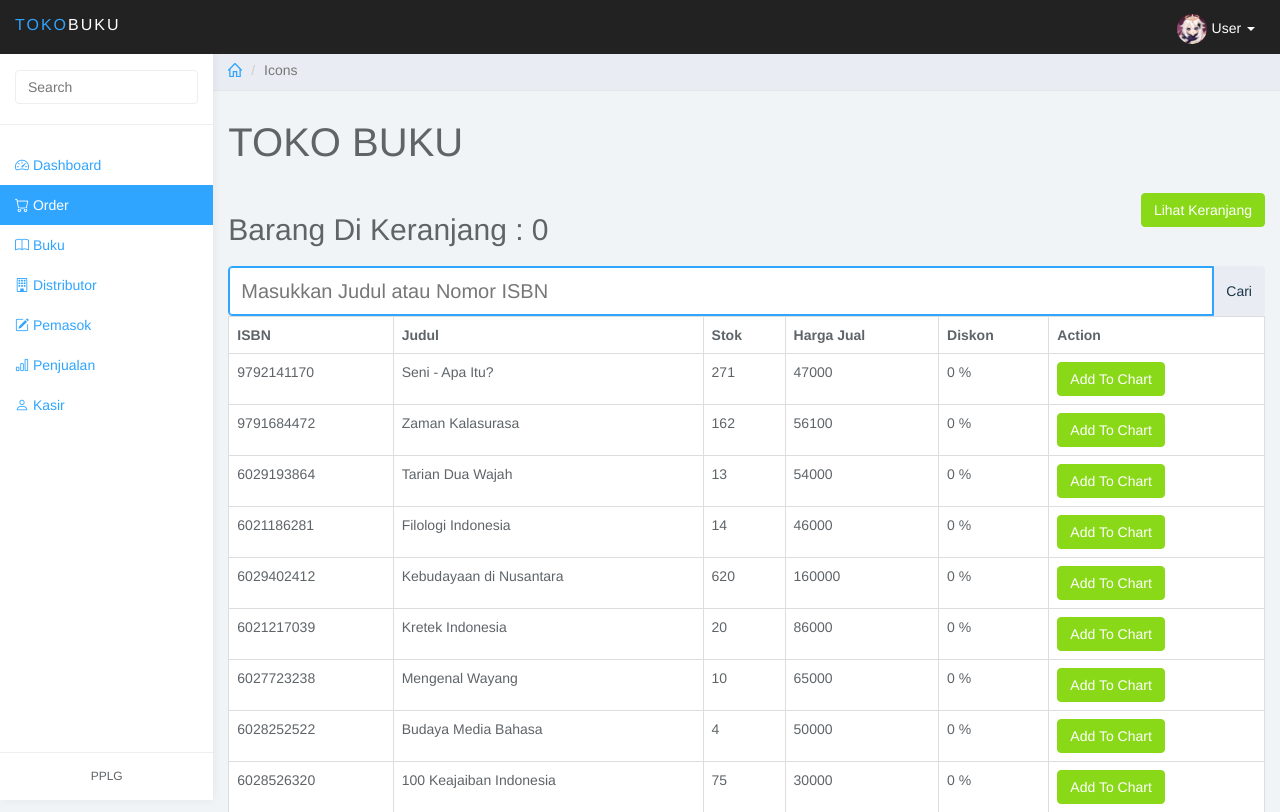
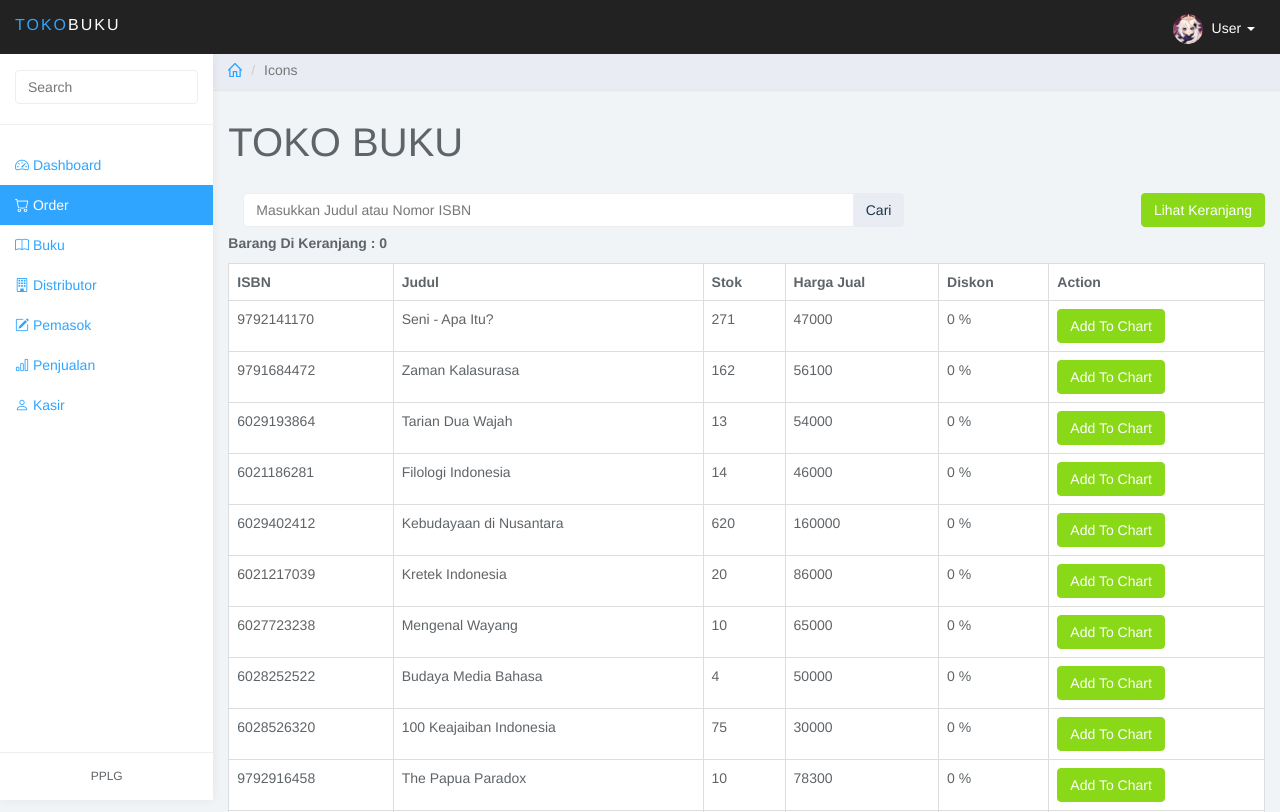
Before and after one commit to FirdaMrz/apk-tokobuku, a PHP site: page /tokobuku/index.php?page=order in a window 1280 px wide. Shown: the top 812 px of the page. Run offline with PHP 8.4, Linux system fonts and the light colour scheme; the visitor is signed in with stand-in values (Sample User, id 1); data comes from the database, SQL or seed files in the repository; data that the repository does not hold is empty.

Commit message:
Initial commit

```diff
--- a/index.php
+++ b/index.php
@@ -43,18 +43,21 @@ session_start();
             </button>
             <a class="navbar-brand" href="#"><span>TOKO</span>BUKU</a>
             <ul class="user-menu">
-					<li class="dropdown pull-right"><a href="#" class="dropdown-toggle" data-toggle="dropdown"><img src="assets/img/profile.jpg" alt="Profile" style="width: 30px; height: 30px; border-radius: 50%; margin-right: 5px;">User <span class="caret"></span></a>
+                <li class="dropdown pull-right">
+                    <a href="#" class="dropdown-toggle" data-toggle="dropdown">
+                        <img src="assets/img/profile.jpg" alt="Profile" style="width: 30px; height: 30px; border-radius: 50%; margin-right: 5px;">
+                        User <span class="caret"></span>
+                    </a>
                     <ul class="dropdown-menu" role="menu">
                         <li><a href="view/profile/profile.php"><img src="assets/img/profile.jpg" alt="Profile" style="width: 20px; height: 20px; border-radius: 50%; margin-right: 10px;"> Profile </a></li>
                         <li><a href="controller/authcontroller.php?page=logout"><svg class="glyph stroked cancel"><use xlink:href="#stroked-cancel"></use></svg> Logout</a></li>
                     </ul>
-
                 </li>
             </ul>
         </div>
-
     </div><!-- /.container-fluid -->
 </nav>
+
 
 	<div id="sidebar-collapse" class="col-sm-3 col-lg-2 sidebar">
 		<form role="search">
@@ -121,7 +124,7 @@ session_start();
 	<div class="col-sm-9 col-sm-offset-3 col-lg-10 col-lg-offset-2 main">
 		<div class="row">
 			<ol class="breadcrumb">
-				<li><a href="#"><svg class="glyph stroked home"><use xlink:href="#stroked-home"></use></svg></a></li>
+				<li><a href="index.php"><svg class="glyph stroked home"><use xlink:href="#stroked-home"></use></svg></a></li>
 				<li class="active">Icons</li>
 			</ol>
 		</div><!--/.row-->
--- a/view/buku/index.php
+++ b/view/buku/index.php
@@ -25,8 +25,6 @@ if(isset($_GET['sukses'])){
 	echo "</div>";
 }
 ?>
-
-
 <div class="col-md-8">
 		<form method="POST" action="index.php?page=buku">
 			<div class="input-group">
--- a/view/order/index.php
+++ b/view/order/index.php
@@ -17,24 +17,27 @@ while ($keranjang = $list_keranjang->fetch(PDO::FETCH_LAZY)) {
 	$jumlah_keranjang += $keranjang['jumlah'];
 }
 ?>
-<div>
-<div class="pull-left"><h2>Barang Di Keranjang : <?=$jumlah_keranjang?></h2></div>
-<div class="pull-right">
-	<a href="index.php?page=cart" class="btn btn-success">Lihat Keranjang</a>
-</div>
-</div>
-<br>
-<div class="pull-left">
+<div class="col-md-8">
 		<form method="POST" action="index.php?page=order">
 			<div class="input-group">
-				<input type="text" id="pencarian" style="height: 50px; font-size: 20px;" name="pencarian" class="form-control" placeholder="Masukkan Judul atau Nomor ISBN">
+				<input type="text" name="pencarian" class="form-control" placeholder="Masukkan Judul atau Nomor ISBN">
 			<span class="input-group-btn">
-				<button class="btn btn-default" type="submit" style="height: 50px;">Cari</button>
+				<button class="btn btn-default" type="submit">Cari</button>
 			</span>
 			</div>
 		</form>
 
 </div>
+
+<div class="pull-right">
+<a href="index.php?page=cart" class="btn btn-success">Lihat Keranjang</a>
+</div>
+<br>
+<br>
+<div class="pull-left">
+	<strong>Barang Di Keranjang : <?=$jumlah_keranjang?></strong>
+</div>
+
 <p>
 
 </p>
```
Also changed, not shown: view/home/index.php (+17 -4 lines). Lines whose indentation alone changed are shown as unchanged.
